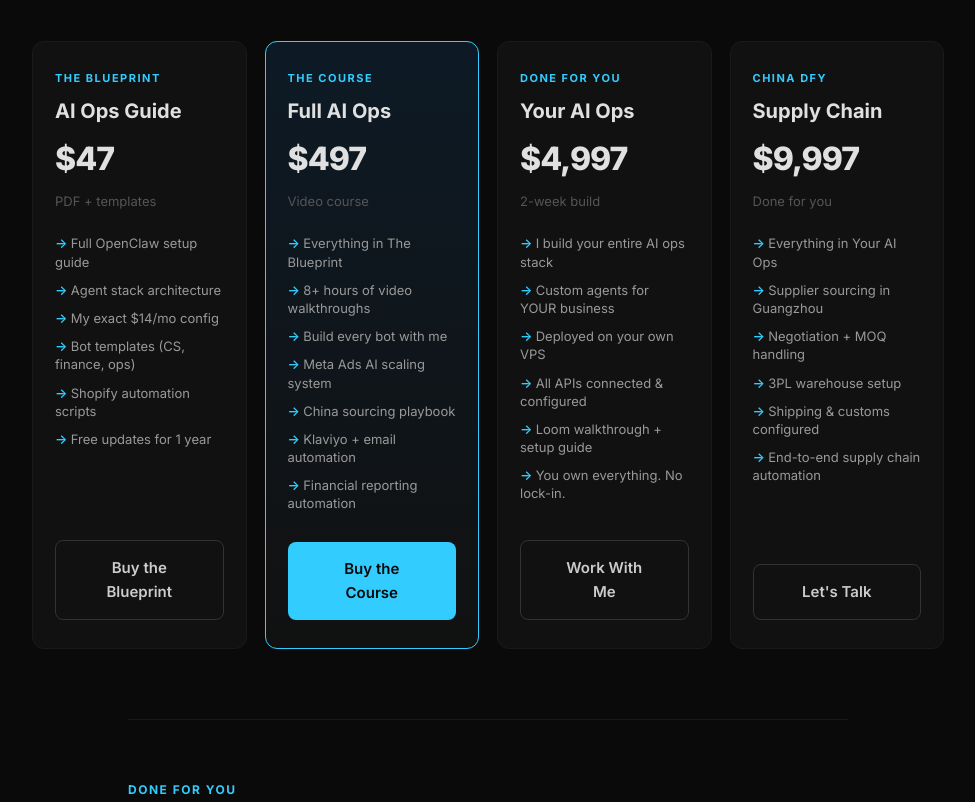
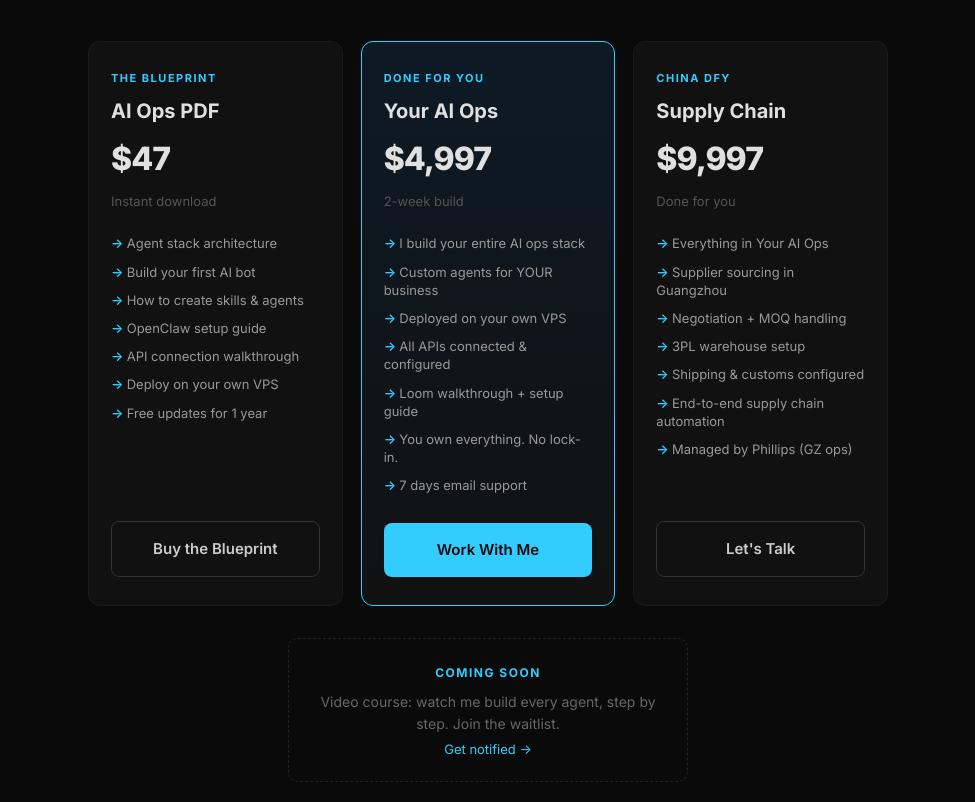
Before and after one commit to ZackZack-dev/cybernoid-zack, a plain HTML site: page index.html in a window 1280 px wide. Shown: the part 1564-2366 px from the top of the page, without its empty margins (152-1127 px from the left). Drawn offline with Linux system fonts and the light colour scheme.

Commit message:
Simplify to 3 tiers: PDF, DFY, China DFY. Course as coming soon.

```diff
--- a/index.html
+++ b/index.html
@@ -39,7 +39,7 @@
   .offers { padding: 70px 0; border-top: 1px solid #1a1a1a; }
   .offers h2 { font-size: 30px; font-weight: 700; margin-bottom: 12px; text-align: center; letter-spacing: -0.5px; }
   .offers .subtitle { color: #666; font-size: 15px; margin-bottom: 44px; text-align: center; }
-  .offer-grid { display: grid; grid-template-columns: repeat(4, 1fr); gap: 18px; }
+  .offer-grid { display: grid; grid-template-columns: repeat(3, 1fr); gap: 18px; max-width: 800px; margin: 0 auto; }
   .offer-card { background: #111; border: 1px solid #1a1a1a; border-radius: 12px; padding: 28px 22px; transition: all 0.2s; display: flex; flex-direction: column; }
   .offer-card:hover { border-color: #2a2a2a; transform: translateY(-2px); }
   .offer-card.featured { border-color: #33ccff; background: linear-gradient(180deg, #0d1a25 0%, #111 100%); }
@@ -141,43 +141,26 @@
     <p class="subtitle">One-time purchases. No subscriptions. No group calls.</p>
 
     <div class="offer-grid">
-      <!-- Tier 1 -->
+      <!-- Tier 1: PDF -->
       <div class="offer-card">
         <div class="tier">The Blueprint</div>
-        <h3>AI Ops Guide</h3>
+        <h3>AI Ops PDF</h3>
         <div class="price">$47</div>
-        <div class="price-sub">PDF + templates</div>
+        <div class="price-sub">Instant download</div>
         <ul>
-          <li>Full OpenClaw setup guide</li>
           <li>Agent stack architecture</li>
-          <li>My exact $14/mo config</li>
-          <li>Bot templates (CS, finance, ops)</li>
-          <li>Shopify automation scripts</li>
+          <li>Build your first AI bot</li>
+          <li>How to create skills & agents</li>
+          <li>OpenClaw setup guide</li>
+          <li>API connection walkthrough</li>
+          <li>Deploy on your own VPS</li>
           <li>Free updates for 1 year</li>
         </ul>
         <a href="https://buy.stripe.com/PLACEHOLDER" class="btn">Buy the Blueprint</a>
       </div>
 
-      <!-- Tier 2 -->
+      <!-- Tier 2: DFY -->
       <div class="offer-card featured">
-        <div class="tier">The Course</div>
-        <h3>Full AI Ops</h3>
-        <div class="price">$497</div>
-        <div class="price-sub">Video course</div>
-        <ul>
-          <li>Everything in The Blueprint</li>
-          <li>8+ hours of video walkthroughs</li>
-          <li>Build every bot with me</li>
-          <li>Meta Ads AI scaling system</li>
-          <li>China sourcing playbook</li>
-          <li>Klaviyo + email automation</li>
-          <li>Financial reporting automation</li>
-        </ul>
-        <a href="https://buy.stripe.com/PLACEHOLDER" class="btn">Buy the Course</a>
-      </div>
-
-      <!-- Tier 3 -->
-      <div class="offer-card">
         <div class="tier">Done For You</div>
         <h3>Your AI Ops</h3>
         <div class="price">$4,997</div>
@@ -189,11 +172,12 @@
           <li>All APIs connected & configured</li>
           <li>Loom walkthrough + setup guide</li>
           <li>You own everything. No lock-in.</li>
+          <li>7 days email support</li>
         </ul>
         <a href="https://buy.stripe.com/PLACEHOLDER" class="btn">Work With Me</a>
       </div>
 
-      <!-- Tier 4 -->
+      <!-- Tier 3: China DFY -->
       <div class="offer-card">
         <div class="tier">China DFY</div>
         <h3>Supply Chain</h3>
@@ -206,9 +190,17 @@
           <li>3PL warehouse setup</li>
           <li>Shipping & customs configured</li>
           <li>End-to-end supply chain automation</li>
+          <li>Managed by Phillips (GZ ops)</li>
         </ul>
         <a href="https://buy.stripe.com/PLACEHOLDER" class="btn">Let's Talk</a>
       </div>
+    </div>
+
+    <!-- Coming Soon -->
+    <div style="text-align:center; margin-top:32px; padding:20px; border:1px dashed #222; border-radius:10px; max-width:400px; margin-left:auto; margin-right:auto;">
+      <span style="color:#33ccff; font-size:12px; font-weight:700; text-transform:uppercase; letter-spacing:1.5px;">Coming Soon</span>
+      <p style="color:#666; font-size:14px; margin-top:6px;">Video course: watch me build every agent, step by step. Join the waitlist.</p>
+      <a href="#waitlist" style="color:#33ccff; font-size:13px; text-decoration:none;">Get notified →</a>
     </div>
   </section>
 
```
